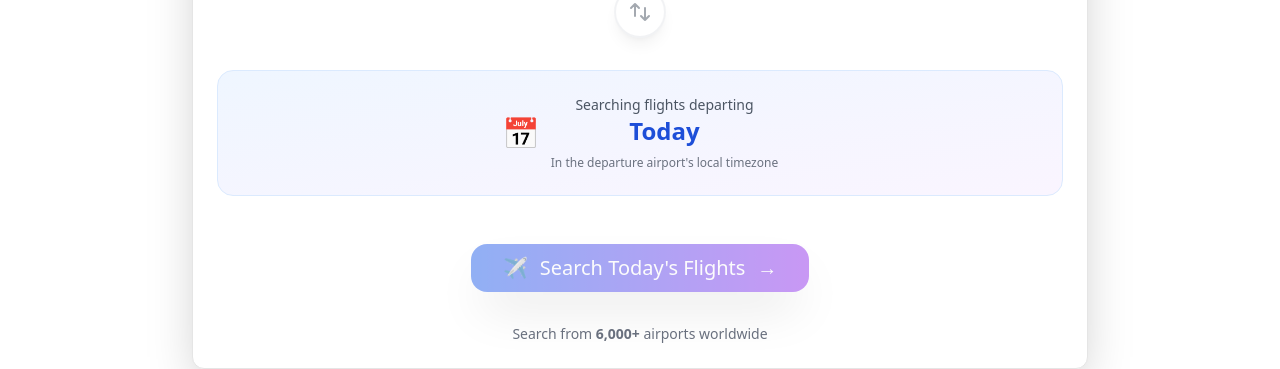
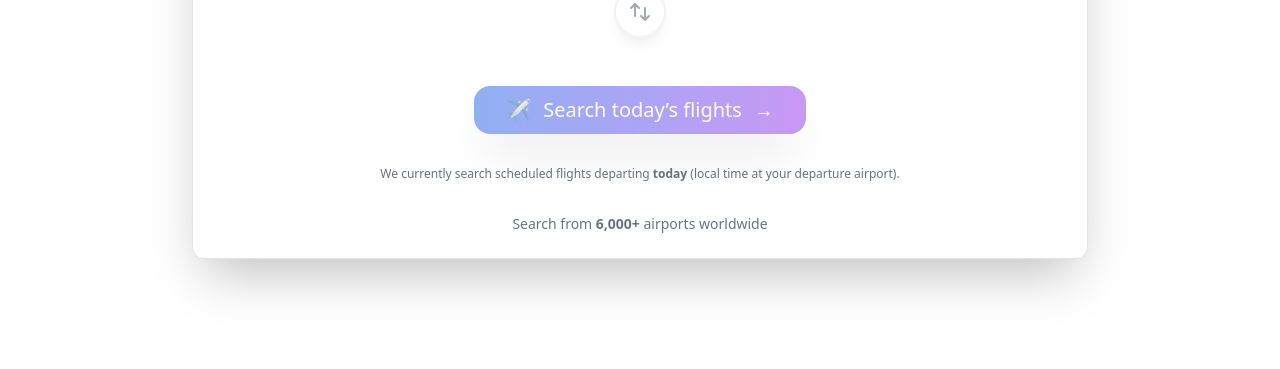
Before and after one commit to leondavies/turbulance-forcast, a Next.js app: page / in a window 1280 px wide. Shown: the part 819-1188 px from the top of the page. Built offline with nearby package versions, Linux system fonts and the light colour scheme; no server answers.

Commit message:
feat: improve ux

```diff
--- a/components/search/FlightSearchForm.tsx
+++ b/components/search/FlightSearchForm.tsx
@@ -130,22 +130,6 @@ export function FlightSearchForm() {
         </button>
       </div>
 
-      {/* Departure Date Info */}
-      <div className="bg-gradient-to-br from-blue-50 to-purple-50 rounded-2xl p-6 border border-blue-100">
-        <div className="flex items-center justify-center gap-3">
-          <span className="text-3xl">📅</span>
-          <div className="text-center">
-            <div className="text-sm font-medium text-gray-600">Searching flights departing</div>
-            <div className="text-2xl font-bold text-blue-700">
-              Today
-            </div>
-            <p className="text-xs text-gray-500 mt-2">
-              In the departure airport's local timezone
-            </p>
-          </div>
-        </div>
-      </div>
-
       {/* Submit Button */}
       <div className="flex justify-center pt-4">
         <Button
@@ -166,12 +150,17 @@ export function FlightSearchForm() {
           ) : (
             <span className="flex items-center gap-3">
               <span>✈️</span>
-              Search Today's Flights
+              Search today’s flights
               <span>→</span>
             </span>
           )}
         </Button>
       </div>
+
+      {/* Helper text (keeps the UI calm and reduces visual noise) */}
+      <p className="text-center text-xs text-gray-500 -mt-2">
+        We currently search scheduled flights departing <strong>today</strong> (local time at your departure airport).
+      </p>
 
       {/* Info Text */}
       <p className="text-center text-sm text-gray-500">
```
